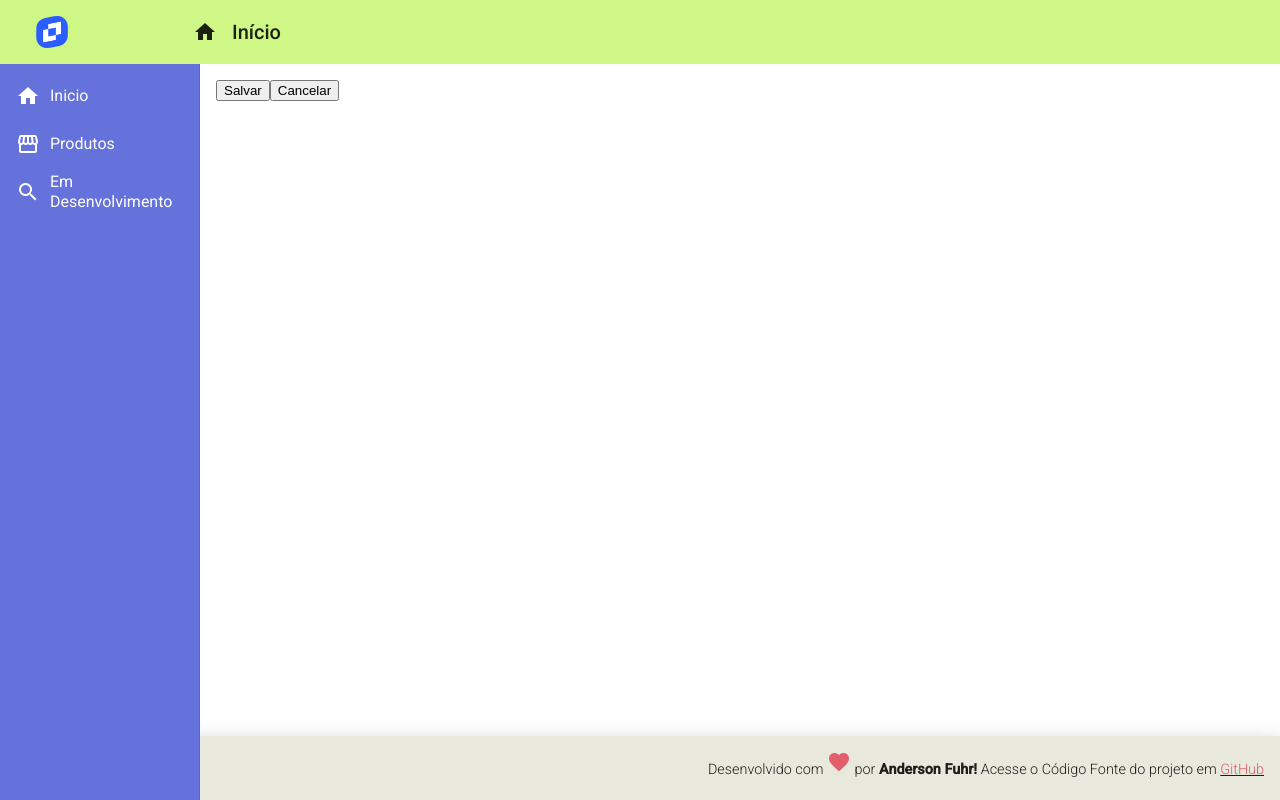
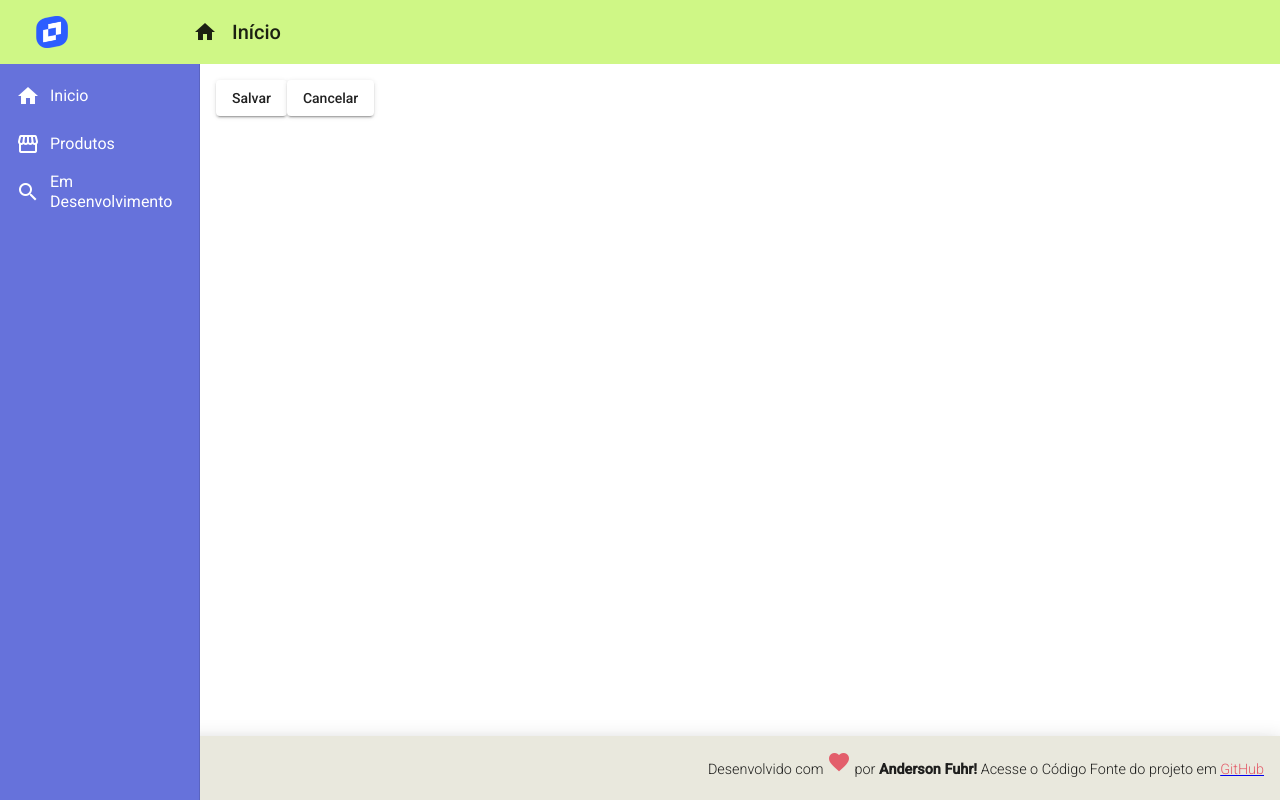
Before and after one commit to fuhr-br/ProjetoAngularTs, an Angular app in the folder frontend/: page /products/create in a window 1280 px wide. Built offline with nearby package versions, Linux system fonts and the light colour scheme.

Commit message:
bug solved

```diff
--- a/frontend/src/app/components/product/product-create/product-create.component.html
+++ b/frontend/src/app/components/product/product-create/product-create.component.html
@@ -1,8 +1,8 @@
 
-<button mat-rised-button (click)="createProduct()"  color="primary">
+<button class="mat-raised-button" (click)="createProduct()"  color="primary">
         Salvar
  </button>
 
-<button mat-rised-button (click)="cancel()" >
+<button mat-raised-button (click)="cancel()" >
         Cancelar
  </button>
--- a/frontend/src/app/views/product-crud/product-crud.component.html
+++ b/frontend/src/app/views/product-crud/product-crud.component.html
@@ -1,4 +1,4 @@
-<button mat-rised-button (click)="navigateToProductCreate()">
+<button mat-raised-button (click)="navigateToProductCreate()">
     Novo Produto
 
     </button>
```
